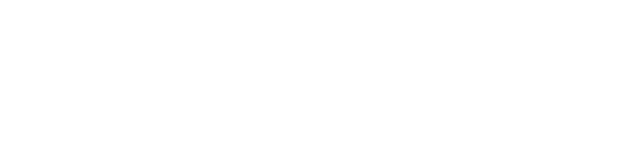
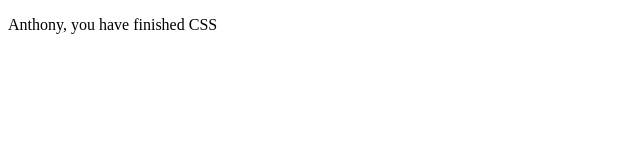
Before and after one commit to 202antt/css-crash-course, a plain HTML site: page index.html in a window 1280 px wide. Shown: the whole page, without its empty margins (0-640 px from the left). Drawn offline with Linux system fonts and the light colour scheme.

Commit message:
Finished CSS notes for now

```diff
--- a/index.html
+++ b/index.html
@@ -19,7 +19,7 @@
 </head>
 
 <body>
-
+    <p>Anthony, you have finished CSS</p>
 </body>
 
 </html>
```
Also changed, not shown: styles.css (+99 -3 lines).
